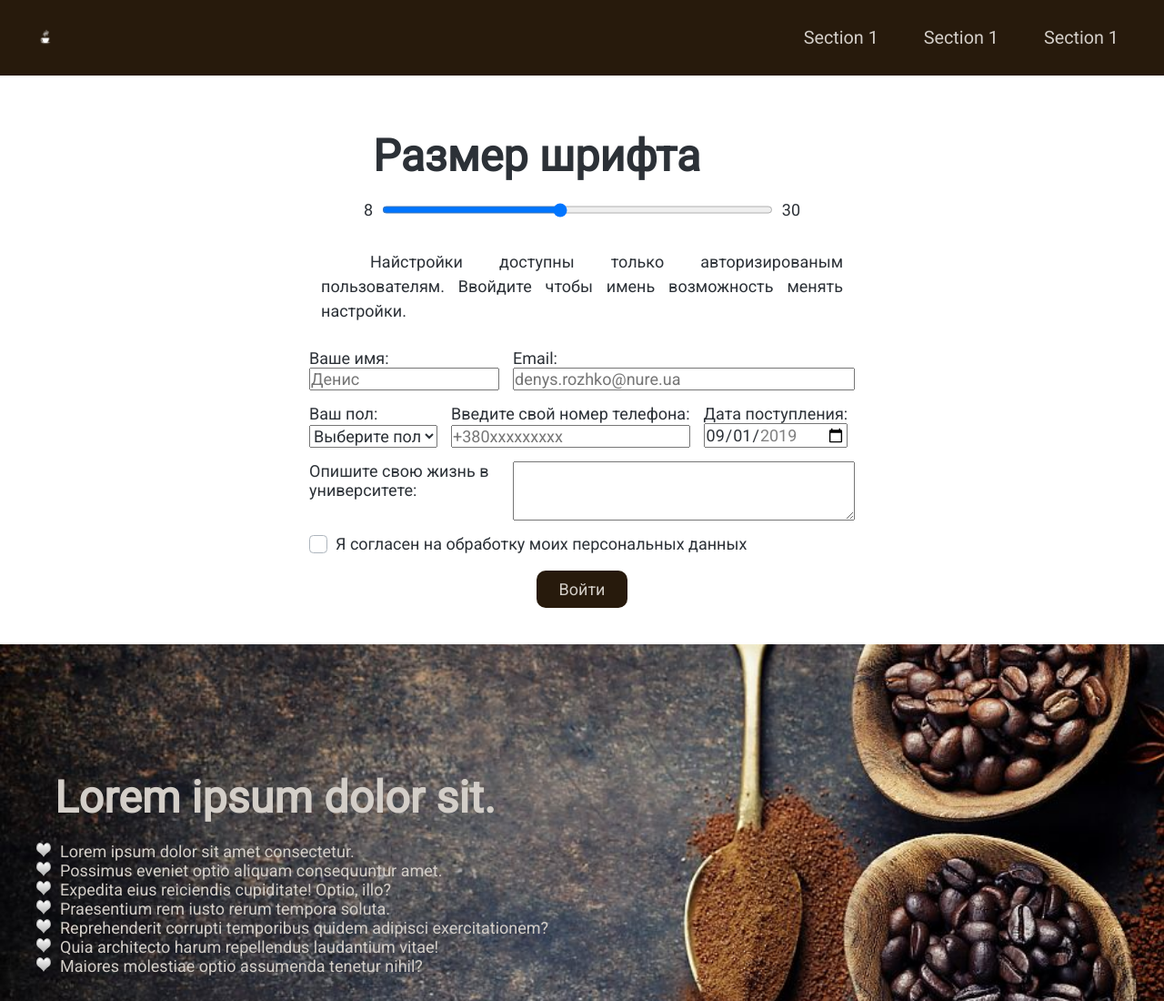
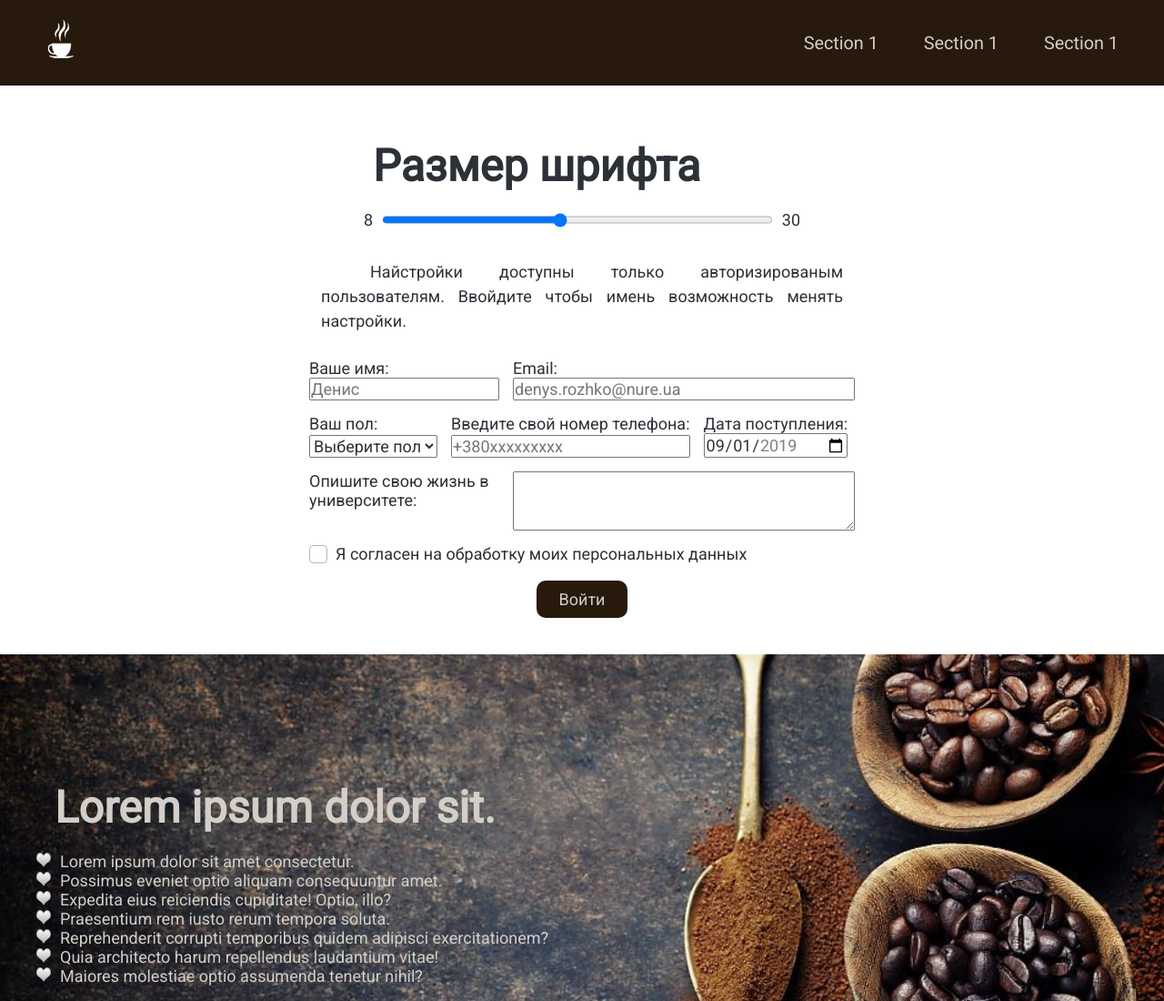
Before and after one commit to Denys-Rozhko-nure/web-project, a plain HTML site: page index.html in a window 1280 px wide. Shown: the top 1100 px of the page at 91% size. Drawn offline with nearby package versions, Linux system fonts and the light colour scheme; files that its build step writes are made by us from their sources.

Commit message:
Fixed logo

```diff
--- a/style.less
+++ b/style.less
@@ -47,7 +47,7 @@ header{
         align-items: center;
 
         img {
-            max-height: 1.1rem;
+            max-height: 3rem;
         }
 
         nav {
```
